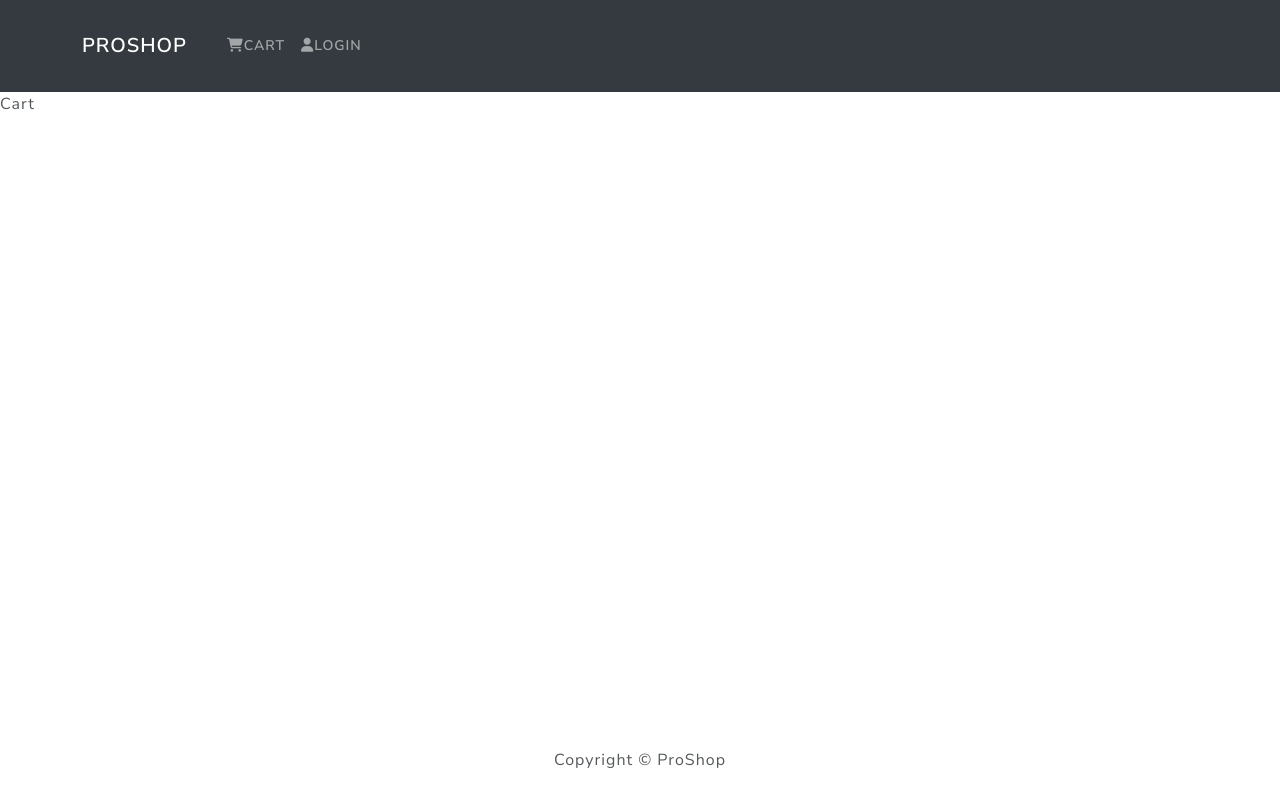
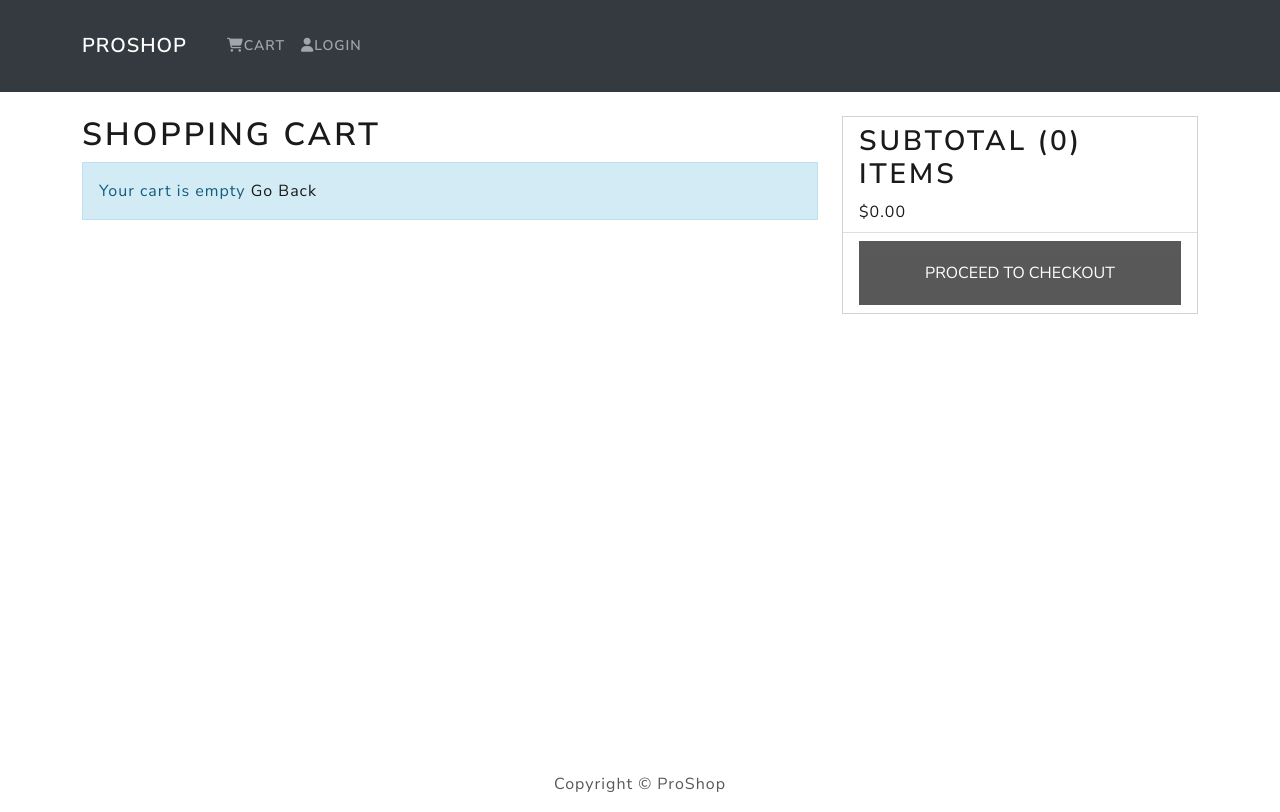
Before and after one commit to edis257/ecommerce, a React (Vite) app in the folder frontend/: page /cart/1 in a window 1280 px wide. Built offline with nearby package versions, Linux system fonts and the light colour scheme.

Commit message:
shopping cart done

```diff
--- a/frontend/src/components/Header.jsx
+++ b/frontend/src/components/Header.jsx
@@ -13,20 +13,17 @@ const Header = () => {
           <Navbar.Toggle aria-controls="basic-navbar-nav" />
           <Navbar.Collapse id="basic-navbar-nav">
             <Nav className="mr-auto">
-
               <LinkContainer to={"/cart"}>
                 <Nav.Link>
                   <i className="fas fa-shopping-cart"></i>Cart
                 </Nav.Link>
               </LinkContainer>
 
-
               <LinkContainer to={"/login"}>
                 <Nav.Link>
                   <i className="fas fa-user"></i>Login
                 </Nav.Link>
               </LinkContainer>
-
             </Nav>
           </Navbar.Collapse>
         </Container>
--- /dev/null
+++ b/frontend/src/features/cartSlice.jsx
@@ -0,0 +1,37 @@
+// frontend\src\features\cartSlice.jsx:
+
+import { createSlice } from "@reduxjs/toolkit";
+
+// Load cart state from local storage if it exists
+const savedCartItems = localStorage.getItem('cart')
+  ? JSON.parse(localStorage.getItem('cart')).cartItems
+  : [];
+
+const initialState = {
+  cartItems: savedCartItems,
+};
+
+const cartSlice = createSlice({
+  name: "cart",
+  initialState,
+  reducers: {
+    addToCart: (state, action) => {
+      const item = action.payload;
+      const existItem = state.cartItems.find((x) => x.product === item.product);
+
+      if (existItem) {
+        state.cartItems = state.cartItems.map((x) =>
+          x.product === existItem.product ? item : x
+        );
+      } else {
+        state.cartItems.push(item);
+      }
+    },
+    removeFromCart: (state, action) => {
+      state.cartItems = state.cartItems.filter((x) => x.product !== action.payload);
+    },
+  },
+});
+
+export const { addToCart, removeFromCart } = cartSlice.actions;
+export default cartSlice.reducer;
--- a/frontend/src/screens/CartScreen.jsx
+++ b/frontend/src/screens/CartScreen.jsx
@@ -1,9 +1,129 @@
-
+import { useSelector, useDispatch } from "react-redux";
+import Message from "../components/Message";
+import {
+  Row,
+  Col,
+  ListGroup,
+  Image,
+  Form,
+  Button,
+  Card,
+  Container,
+} from "react-bootstrap";
+import { Link, useNavigate } from "react-router-dom";
+import { removeFromCart, addToCart } from "../features/cartSlice";
 
 const CartScreen = () => {
-    return (
-        <div>Cart</div>
-     );
-}
+  const cart = useSelector((state) => state.cart);
+  const { cartItems } = cart;
+  const dispatch = useDispatch();
+  const navigate = useNavigate();
+
+  const removeFromCartHandler = (id) => {
+    dispatch(removeFromCart(id));
+  };
+
+  const checkoutHandler = () => {
+    navigate("/login?redirect=shipping");
+  };
+
+  return (
+    <Container>
+      <Row className="my-4">
+        <Col md={8}>
+          <h1>Shopping Cart</h1>
+          {cartItems.length === 0 ? (
+            <Message variant="info">
+              Your cart is empty <Link to="/">Go Back</Link>
+            </Message>
+          ) : (
+            <ListGroup variant="flush">
+              {cartItems.map((item) => (
+                <ListGroup.Item key={item.product}>
+                  <Row>
+                    <Col md={2}>
+                      <Image src={item.image} alt={item.name} fluid rounded />
+                    </Col>
+                    <Col md={3}>
+                      <Link to={`/product/${item.product}`}>{item.name}</Link>
+                    </Col>
+                    <Col md={2}>${(item.price * item.qty).toFixed(2)}</Col>
+                    <Col md={2}>
+                      <Form.Control
+                        as="select"
+                        value={item.qty}
+                        onChange={(e) =>
+                          dispatch(
+                            addToCart({
+                              product: item.product,
+                              name: item.name,
+                              image: item.image,
+                              price: item.price,
+                              countInStock: item.countInStock,
+                              qty: Number(e.target.value),
+                            })
+                          )
+                        }
+                      >
+                        {[...Array(item.countInStock).keys()].map((x) => (
+                          <option key={x + 1} value={x + 1}>
+                            {x + 1}
+                          </option>
+                        ))}
+                      </Form.Control>
+                    </Col>
+                    <Col md={2}>
+                      <Button
+                        type="button"
+                        variant="light"
+                        onClick={() => removeFromCartHandler(item.product)}
+                      >
+                        <i className="fas fa-trash"></i>
+                      </Button>
+                    </Col>
+                  </Row>
+                </ListGroup.Item>
+              ))}
+            </ListGroup>
+          )}
+        </Col>
+        <Col md={4}>
+          <Card>
+            <ListGroup variant="flush">
+              <ListGroup.Item>
+                <h2>
+                  Subtotal (
+                  {cartItems.reduce((acc, item) => acc + Number(item.qty), 0)})
+                  items
+                </h2>
+                $
+                {cartItems
+                  .reduce((acc, item) => acc + Number(item.qty) * item.price, 0)
+                  .toFixed(2)}
+              </ListGroup.Item>
+              <ListGroup.Item>
+                <Button
+                  className="btn btn-block btn-lg btn-dark"
+                  type="button"
+                  style={{
+                    padding: "20px 30px",
+                    fontSize: "16px",
+                    fontWeight: "300",
+                    backgroundColor: "#000",
+                    width: "100%",
+                  }}
+                  disabled={cartItems.length === 0}
+                  onClick={checkoutHandler}
+                >
+                  Proceed To Checkout
+                </Button>
+              </ListGroup.Item>
+            </ListGroup>
+          </Card>
+        </Col>
+      </Row>
+    </Container>
+  );
+};
 
 export default CartScreen;
--- a/frontend/src/screens/HomeScreen.jsx
+++ b/frontend/src/screens/HomeScreen.jsx
@@ -1,8 +1,10 @@
 import { useEffect } from "react";
+
 import { useDispatch, useSelector } from 'react-redux';
-import { fetchProducts } from '../reducers/productsSlice';
+import { fetchProducts } from '../features/productsSlice';
+
 import Product from "../components/Product";
-import {Row, Col} from 'react-bootstrap';
+import {Row, Col, Container} from 'react-bootstrap';
 import Loader from "../components/Loader";
 import Message from "../components/Message";
 
@@ -19,6 +21,7 @@ const HomeScreen = () => {
     if (error) return <Message variant='danger'>{error}</Message>
 
     return (
+        <Container>
         <div>
             <Row>
                 {products.map(product => (
@@ -28,6 +31,7 @@ const HomeScreen = () => {
                 ))}
             </Row>
         </div>
+        </Container>
      );
 }
 
--- a/frontend/src/screens/ProductScreen.jsx
+++ b/frontend/src/screens/ProductScreen.jsx
@@ -16,7 +16,10 @@ import Loader from "../components/Loader";
 import Message from "../components/Message";
 
 import { useDispatch, useSelector } from "react-redux";
-import { fetchProduct } from "../reducers/productSlice";
+import { fetchProduct } from "../features/productSlice";
+
+import { addToCart } from "../features/cartSlice";
+
 
 
 
@@ -28,6 +31,14 @@ const ProductScreen = (props) => {
   const [qty, setQty] = useState(1);
 
   const addToCartHandler = () => {
+    dispatch(addToCart({
+      product: id,
+      name: product.name,
+      image: product.image,
+      price: product.price,
+      countInStock: product.countInStock,
+      qty
+    }));
     navigate(`/cart/${id}?qty=${qty}`);
   };
   // REDUX
--- a/frontend/src/store.jsx
+++ b/frontend/src/store.jsx
@@ -1,12 +1,19 @@
 import { configureStore } from "@reduxjs/toolkit";
-import productsReducer from './reducers/productsSlice';
-import productReducer from './reducers/productSlice';
+import productsReducer from './features/productsSlice';
+import productReducer from './features/productSlice';
+import cartReducer from './features/cartSlice';
 
 const store = configureStore({
   reducer: {
     productsList: productsReducer,
     productList: productReducer,
+    cart: cartReducer,
   },
 })
 
+// Save cart state to local storage whenever it changes
+store.subscribe(() => {
+  localStorage.setItem('cart', JSON.stringify(store.getState().cart));
+});
+
 export default store;
```
Also changed, not shown: frontend/src/features/productSlice.jsx (renamed from frontend/src/reducers/productSlice.jsx), frontend/src/features/productsSlice.jsx (renamed from frontend/src/reducers/productsSlice.jsx), 2 other files (tests, documents, lock files or other folders). Lines whose indentation alone changed are shown as unchanged.
